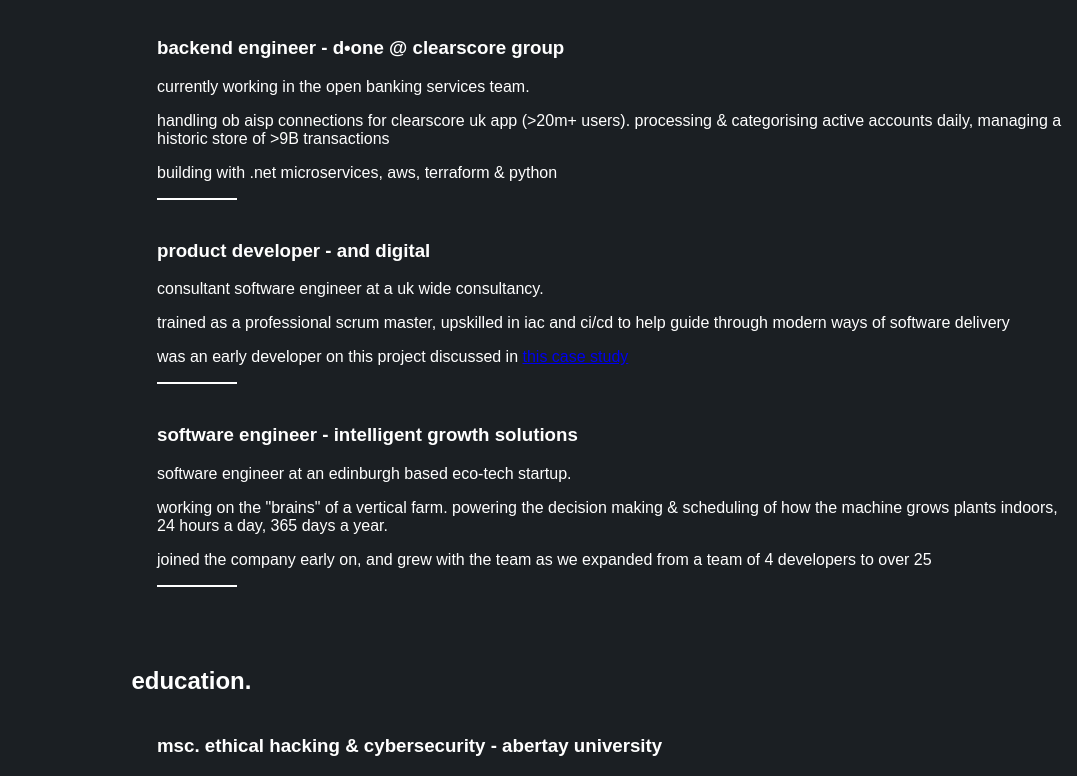
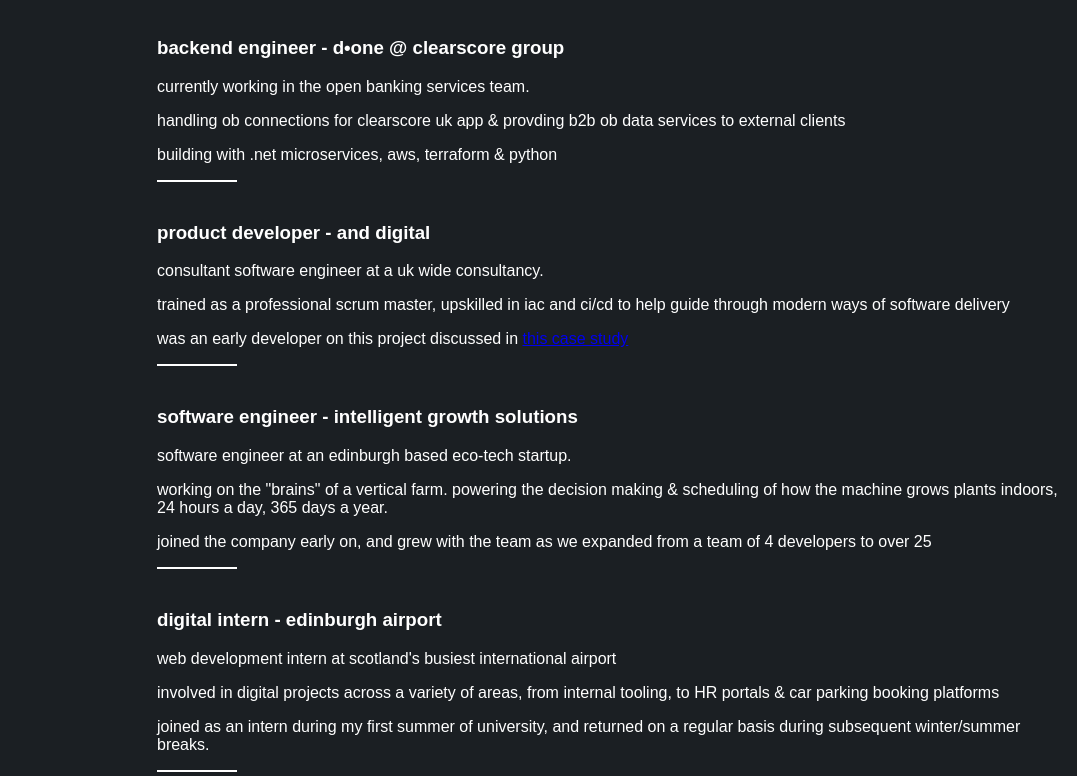
Before and after one commit to gavinroderick/gavinroderick.github.io, a plain HTML site: page index.html in a window 1280 px wide. Shown: the part 559-1335 px from the top of the page, 203-1280 px from the left. Drawn offline with Linux system fonts and the light colour scheme; a web font is replaced by a local one.

Commit message:
feat: update some details

```diff
--- a/index.html
+++ b/index.html
@@ -1,6 +1,6 @@
 <head>
   <link rel="stylesheet" href="https://use.typekit.net/axh0cfs.css" />
-    <link rel="stylesheet" href="index.css" />
+  <link rel="stylesheet" href="index.css" />
 </head>
 
 <body>
@@ -48,9 +48,8 @@
         <h3>backend engineer - d•one @ clearscore group</h3>
         <p>currently working in the open banking services team.</p>
         <p>
-          handling ob aisp connections for clearscore uk app (>20m+ users).
-          processing & categorising active accounts daily, managing a historic
-          store of >9B transactions
+          handling ob connections for clearscore uk app & provding b2b ob data
+          services to external clients
         </p>
         <p>building with .net microservices, aws, terraform & python</p>
       </article>
@@ -83,11 +82,26 @@
           from a team of 4 developers to over 25
         </p>
       </article>
+
+      <article>
+        <h3>digital intern - edinburgh airport</h3>
+        <p>
+          web development intern at scotland's busiest international airport
+        </p>
+        <p>
+          involved in digital projects across a variety of areas, from internal
+          tooling, to HR portals & car parking booking platforms
+        </p>
+        <p>
+          joined as an intern during my first summer of university, and returned
+          on a regular basis during subsequent winter/summer breaks.
+        </p>
+      </article>
     </section>
     <section>
       <h2>education.</h2>
       <article>
-        <h3>msc. ethical hacking & cybersecurity - abertay university</h3>
+        <h3>[wip] msc. ethical hacking & cybersecurity - abertay university</h3>
         <p>postgraduate degree with a focus on offensive cybersecurity</p>
         <p>currently studying for a part-time masters degree, alongside work</p>
         <p>
@@ -171,11 +185,15 @@
         </p>
       </article>
 
-          <article>
+      <article>
         <h3>german</h3>
         <p>a long lost friend.</p>
         <p>
-          studied german to higher level at school, and took part in multiple exchanges to germany, culminating in a month long stay with a host family near stuttgart. at the time i was reaching a good level of day to day fluency, unfortunately due to a lack of use i've now lost that (for now anyway).
+          studied german to higher level at school, and took part in multiple
+          exchanges to germany, culminating in a month long stay with a host
+          family near stuttgart. at the time i was reaching a good level of day
+          to day fluency, unfortunately due to a lack of use i've now lost that
+          (for now anyway).
         </p>
       </article>
     </section>
```
